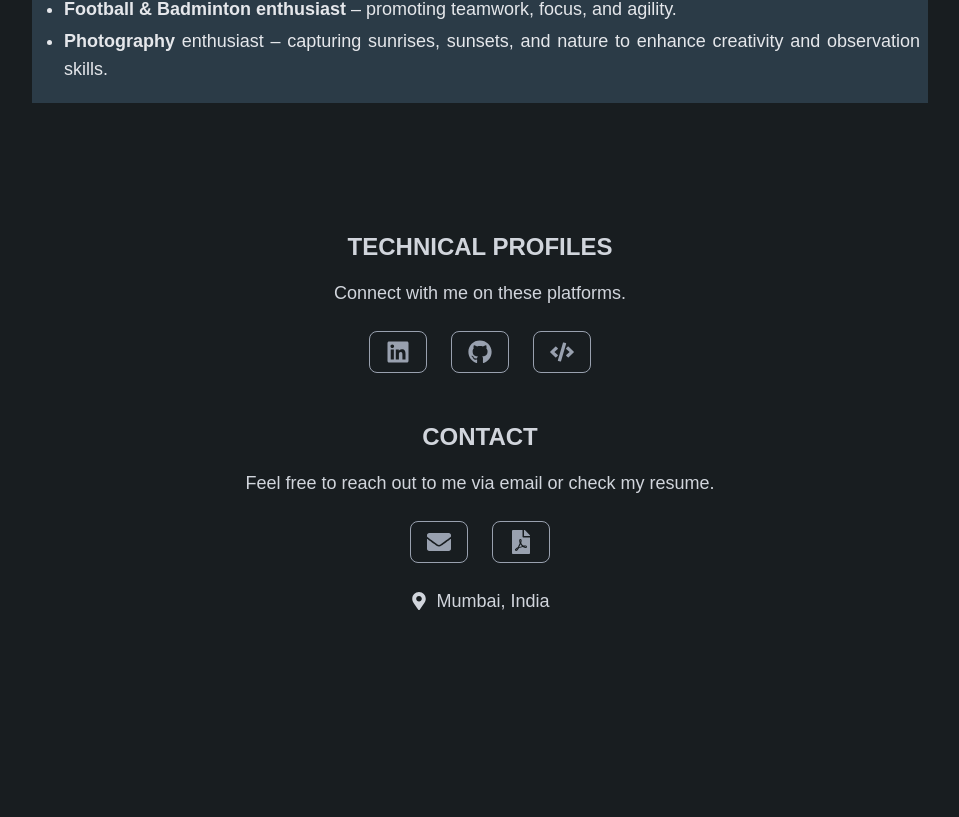
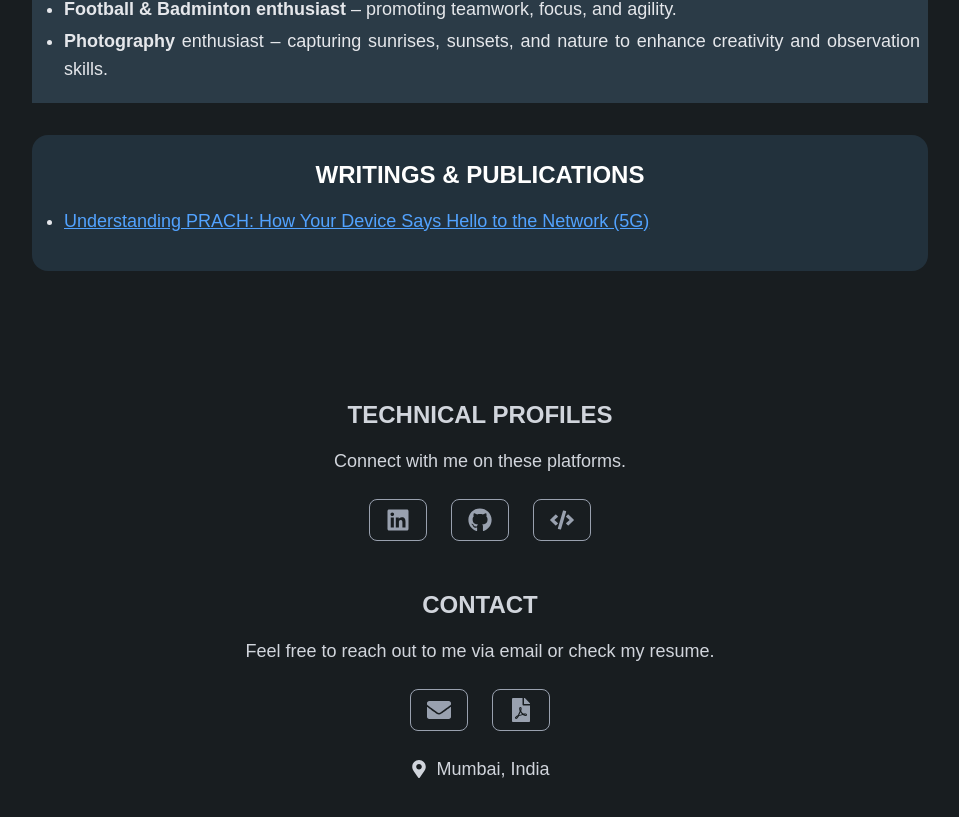
Before and after one commit to prashantk01/nextjs-portfolio, a Next.js app: page / in a window 1280 px wide. Shown: the part 5031-5848 px from the top of the page, without its empty margins (160-1119 px from the left). Before the commit the page ends 5686 px from the top, so only its background shows below. Built offline with nearby package versions, Linux system fonts and the light colour scheme.

Commit message:
add: writings and publications section

```diff
--- a/src/app/components/AchievementsHobbies.tsx
+++ b/src/app/components/AchievementsHobbies.tsx
@@ -51,6 +51,28 @@ const AchievementsHobbies: React.FC = () => {
           </ul>
         </div>
       </section>
+
+      {/* Writings & Publications Section */}
+      <section className="py-6 px-2 max-w-4xl mx-auto text-center bg-[#22313C] mt-8 rounded-2xl">
+        <h2 className="text-2xl font-bold mb-4 uppercase">
+          Writings & Publications
+        </h2>
+        <div className="text-lg text-gray-200 mb-3 text-left mx-auto max-w-4xl">
+          <ul className="list-disc list-outside ml-6 space-y-1 text-justify">
+            <li>
+              <a
+                href="https://medium.com/@prashantk01/understanding-prach-how-your-device-says-hello-to-the-network-5g-08c47d344efd"
+                target="_blank"
+                rel="noopener noreferrer"
+                className="text-blue-400 underline hover:text-blue-300"
+              >
+                Understanding PRACH: How Your Device Says Hello to the Network
+                (5G)
+              </a>
+            </li>
+          </ul>
+        </div>
+      </section>
     </section>
   );
 };
```
